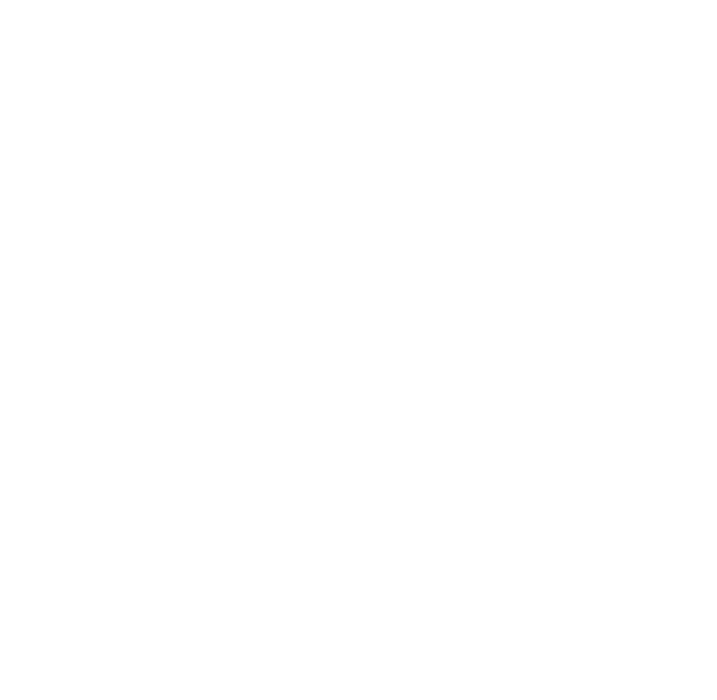
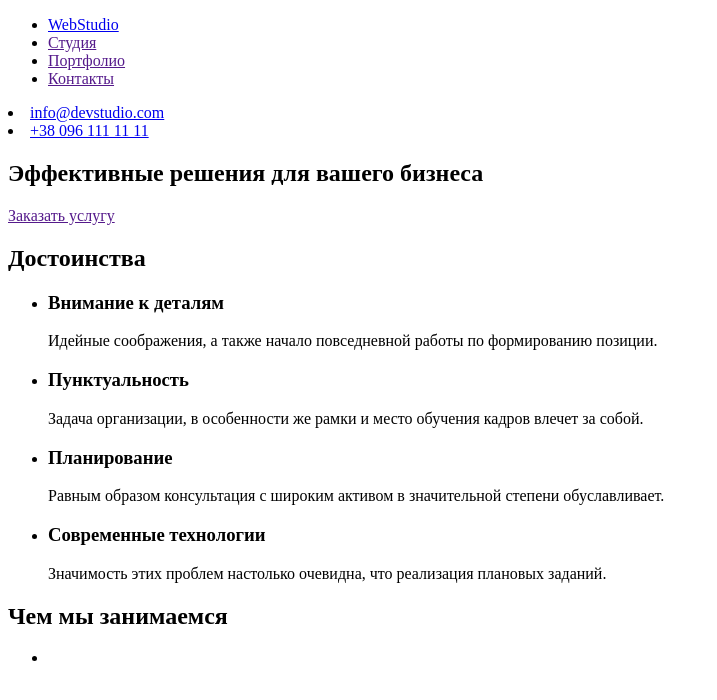
Before and after one commit to serophiom/01-semantika, a plain HTML site: page index.html in a window 1280 px wide. Shown: the whole page, without its empty margins (0-717 px from the left). Drawn offline with Linux system fonts and the light colour scheme.

Commit message:
Добавляет header и героя

```diff
--- a/index.html
+++ b/index.html
@@ -6,6 +6,53 @@
     <title>Документ</title>
 </head>
 <body>
+    <head>
+        <nav>
+            <ul>
+            <li><a href="./index.html">WebStudio</a></li>
+            <li><a href="">Студия</a></li>
+            <li><a href="">Портфолио</a></li>
+            <li><a href="">Контакты</a></li>
+        </ul>
+        <ul>
+        </nav>
+            <li><a href="info@devstudio.com">info@devstudio.com</a></li>
+            <li><a href="tel:+380961111111">+38 096 111 11 11</a></li>
+        </ul>
+        <section>
+            <h1>Эффективные решения для вашего бизнеса</h1>
+            <a href="">Заказать услугу</a>
+        </section>
+
+        <section>
+            <h2>Достоинства</h2>
+            <ul>
+                <li>
+                    <h3>Внимание к деталям</h3>
+                    <p>Идейные соображения, а также начало повседневной работы по формированию позиции.</p>
+                </li>
+                <li>
+                    <h3>Пунктуальность</h3>
+                    <p>Задача организации, в особенности же рамки и место обучения кадров влечет за собой.</p>
+                </li>
+                <li>
+                    <h3>Планирование</h3>
+                    <p>Равным образом консультация с широким активом в значительной степени обуславливает.</p>
+                </li>
+                <li>
+                    <h3>Современные технологии</h3>
+                    <p>Значимость этих проблем настолько очевидна, что реализация плановых заданий.</p>
+                </li>
+            </ul>
+        </section>
+
+        <section>
+            <h2>Чем мы занимаемся</h2>
+            <ul>
+                <li><a href=""><img src="" alt=""></a></li>
+            </ul>
+        </section>
+    </head>
 
 </body>
 </html>
```
